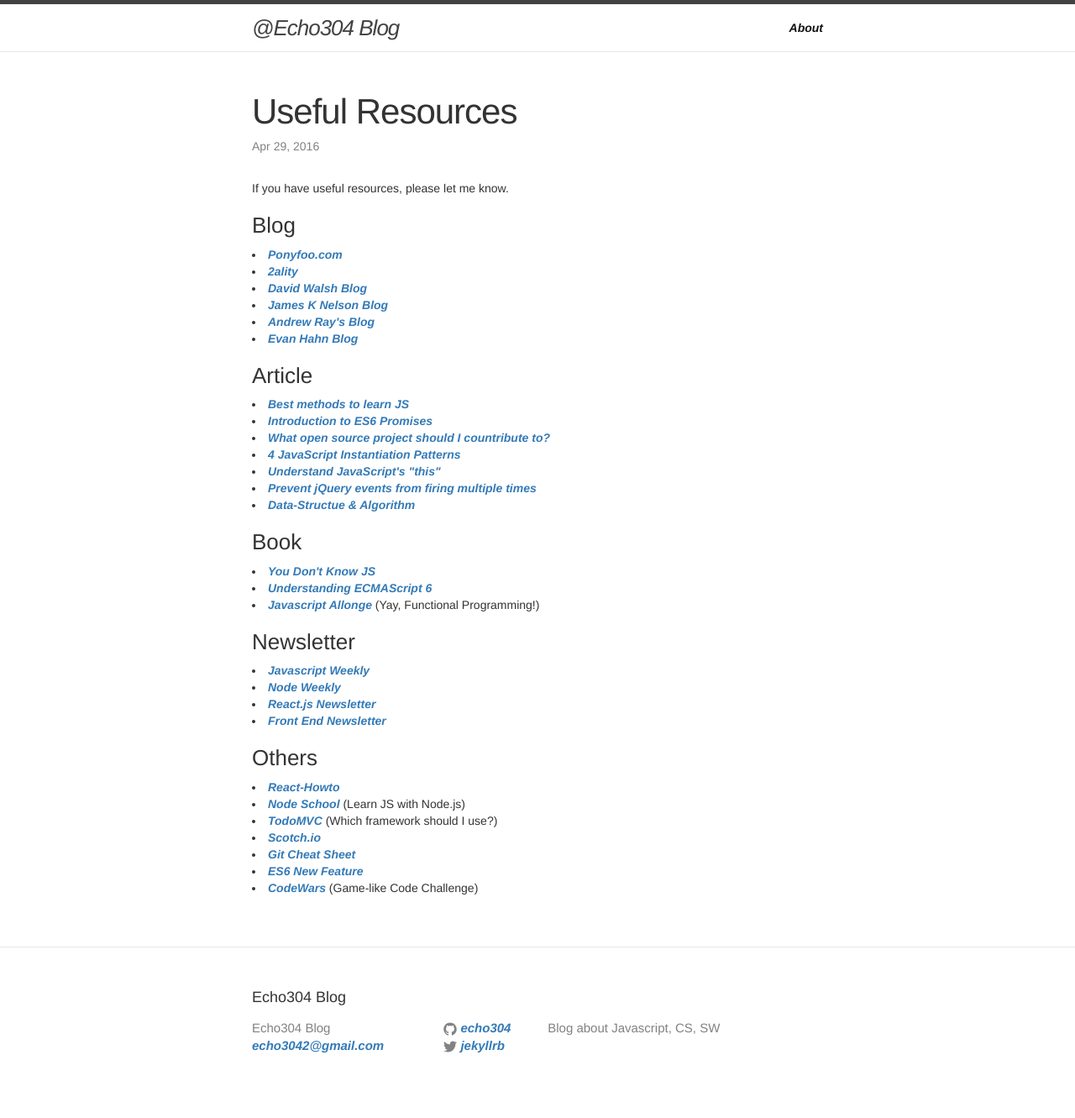
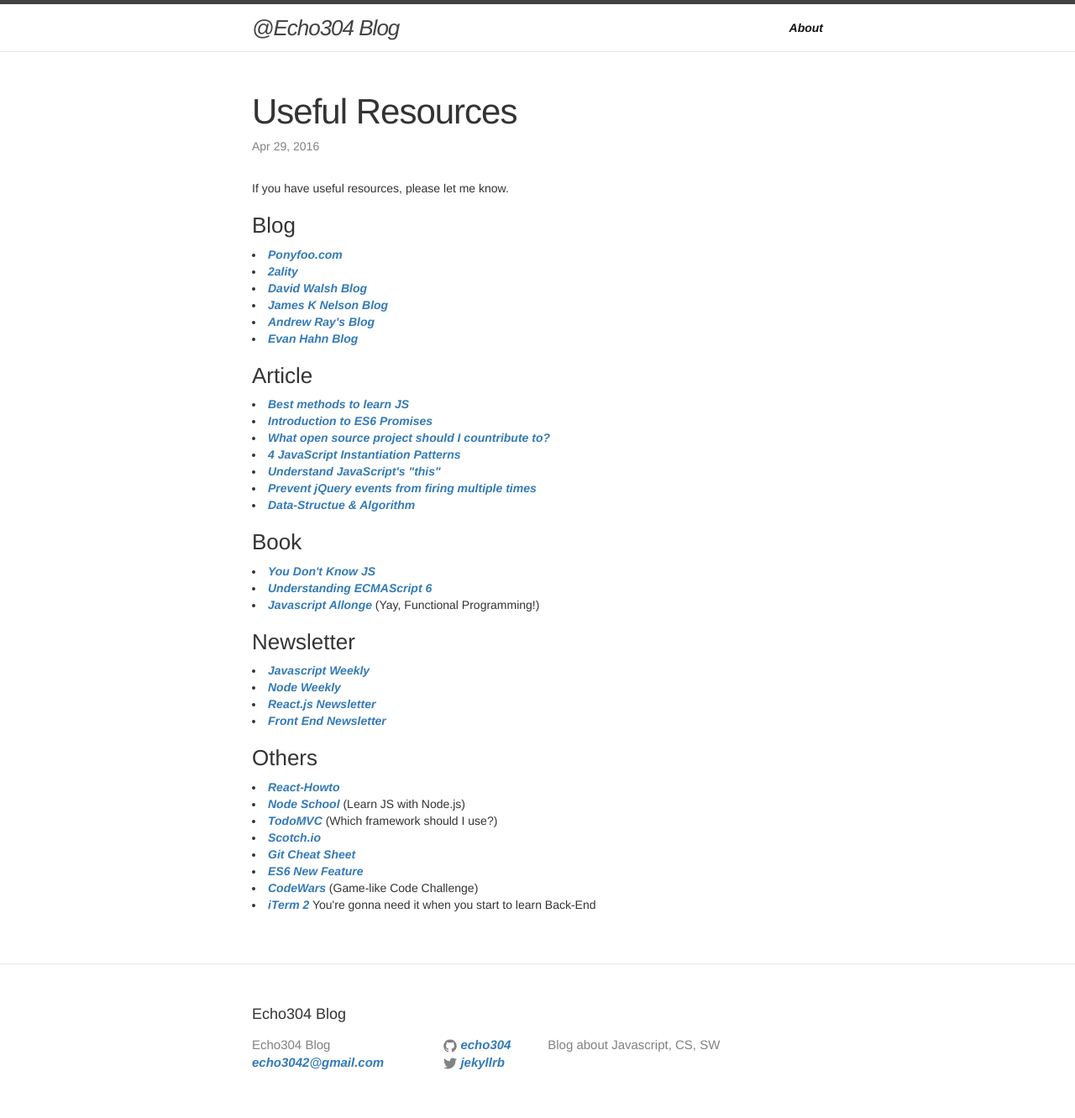
Before and after one commit to echo304/echo304.github.io, a Jekyll site: the page built from _posts/2016-04-29-UsefulResources.MD, in a window 1280 px wide. Shown: the whole page at 84% size. Built offline with Jekyll 4.4.1, drawn with Linux system fonts in a browser that asks for light colours; nearby versions of some CDN libraries.

Commit message:
add iTerm2

```diff
--- a/_posts/2016-04-29-UsefulResources.MD
+++ b/_posts/2016-04-29-UsefulResources.MD
@@ -42,3 +42,4 @@
 <li><a target="_blank" href="http://zeroturnaround.com/rebellabs/git-commands-and-best-practices-cheat-sheet/">Git Cheat Sheet</a></li>
 <li><a target="_blank" href="http://es6-features.org/">ES6 New Feature</a></li>
 <li><a href="http://www.codewars.com/" target="_blank">CodeWars</a> (Game-like Code Challenge)</li>
+<li><a href="https://www.iterm2.com/" target="_blank">iTerm 2</a> You're gonna need it when you start to learn Back-End</li>
```
